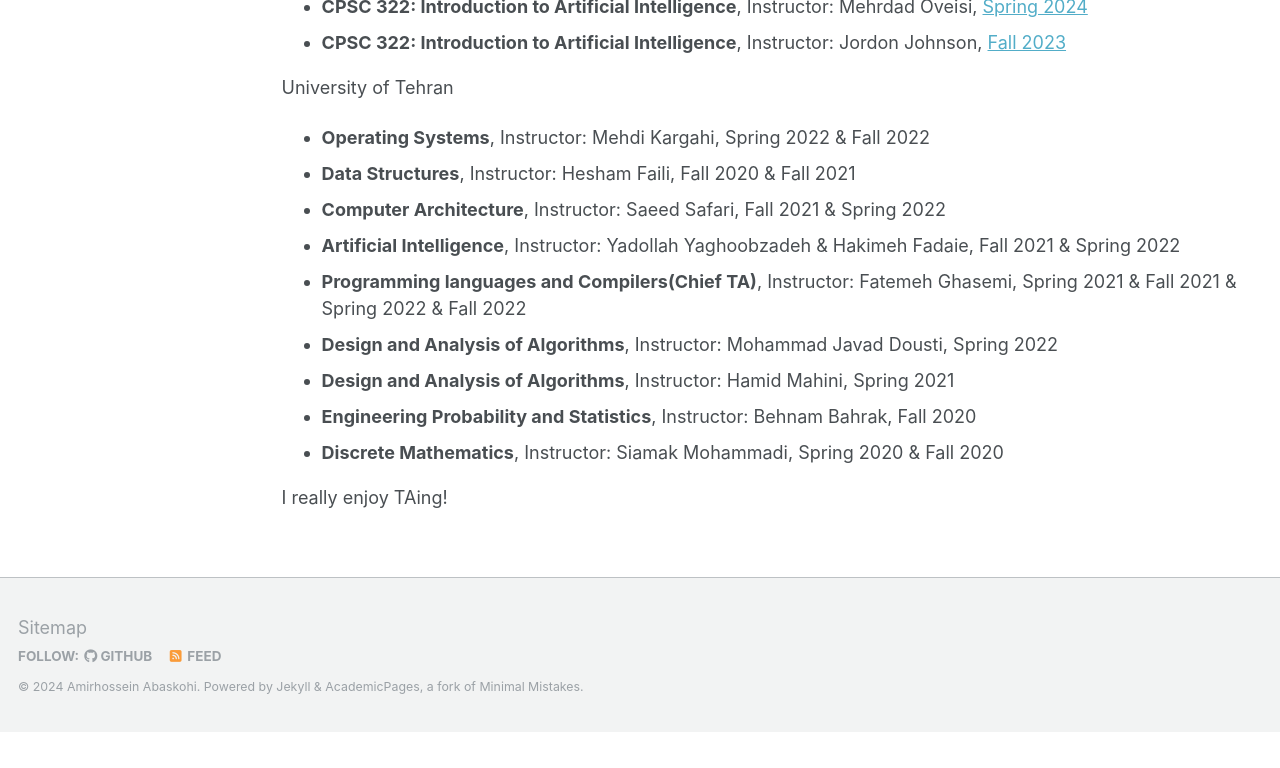
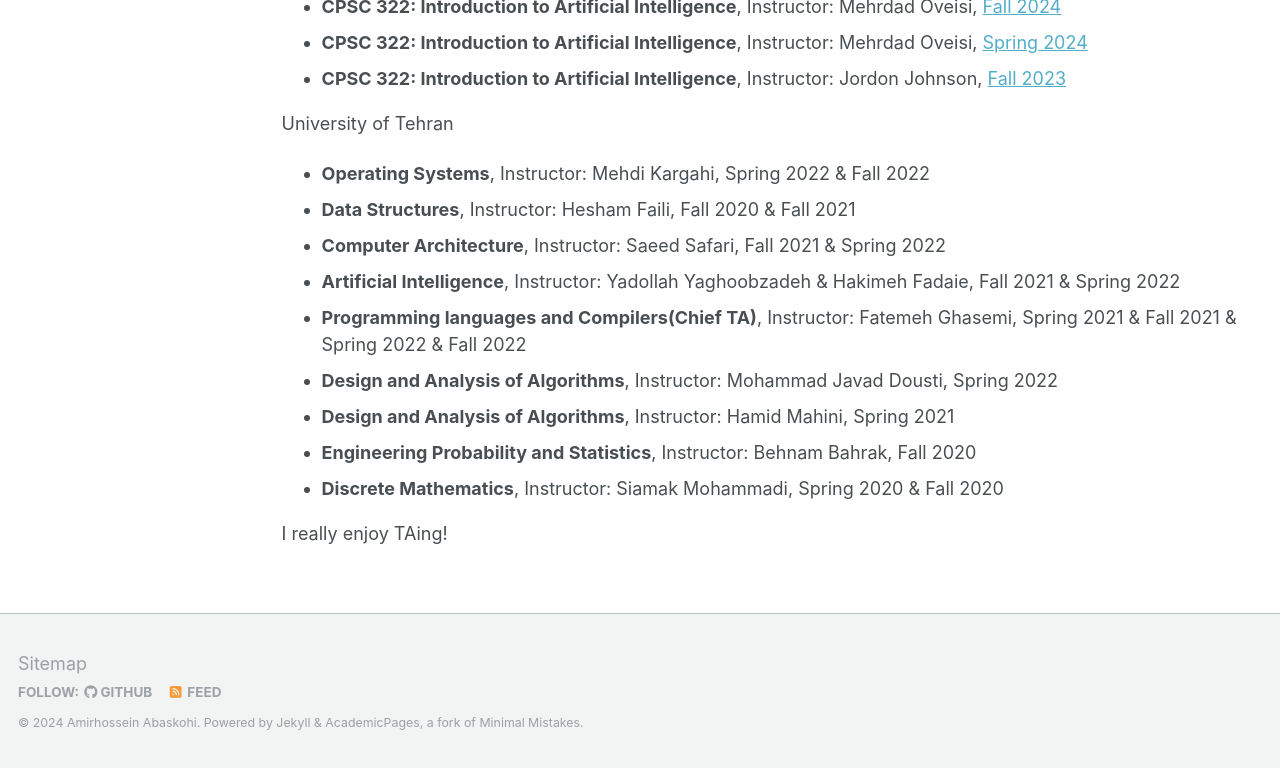
Before and after one commit to AmirAbaskohi/AmirAbaskohi.github.io, a Jekyll site: the page built from _pages/teaching.md, in a window 1280 px wide, cut to the strip 222-990 px from the top of the page. Built offline with Jekyll 4.4.1, drawn with Linux system fonts in a browser that asks for light colours; before the commit the page ends 954 px from its top, so only the background shows below that.

Commit message:
Update teaching.md

```diff
--- a/_pages/teaching.md
+++ b/_pages/teaching.md
@@ -6,6 +6,7 @@
 ---
 University of British Columbia
 
+- **CPSC 322: Introduction to Artificial Intelligence**, Instructor: Mehrdad Oveisi, [Fall 2024](https://vancouver.calendar.ubc.ca/course-descriptions/courses/cpsc-322-introduction-artificial-intelligence)
 - **CPSC 322: Introduction to Artificial Intelligence**, Instructor: Mehrdad Oveisi, [Spring 2024](https://vancouver.calendar.ubc.ca/course-descriptions/courses/cpsc-322-introduction-artificial-intelligence)
 - **CPSC 322: Introduction to Artificial Intelligence**, Instructor: Jordon Johnson, [Fall 2023](https://vancouver.calendar.ubc.ca/course-descriptions/courses/cpsc-322-introduction-artificial-intelligence)
 
```
